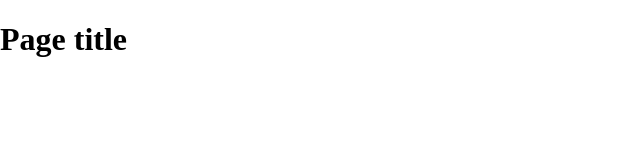
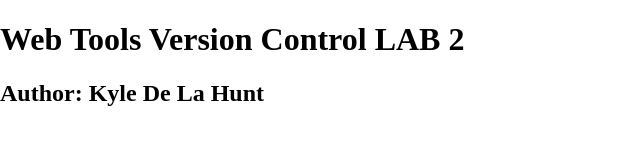
Before and after one commit to kyledlhunt/wtvclab3DeLaHunt, a plain HTML site: page VCLAB1/index.html in a window 1280 px wide. Shown: the whole page, without its empty margins (0-640 px from the left). Drawn offline with nearby package versions, Linux system fonts and the light colour scheme.

Commit message:
Second Commit. Modified Index to inclue my name.

```diff
--- a/VCLAB1/index.html
+++ b/VCLAB1/index.html
@@ -14,7 +14,8 @@
     </head>
     <body>
     <header>
-	<h1>Page title</h1>
+	<h1>Web Tools Version Control LAB 2</h1>
+	<h2>Author: Kyle De La Hunt</h2>
     </header>
     <nav id="pageNav">
     </nav>
```
